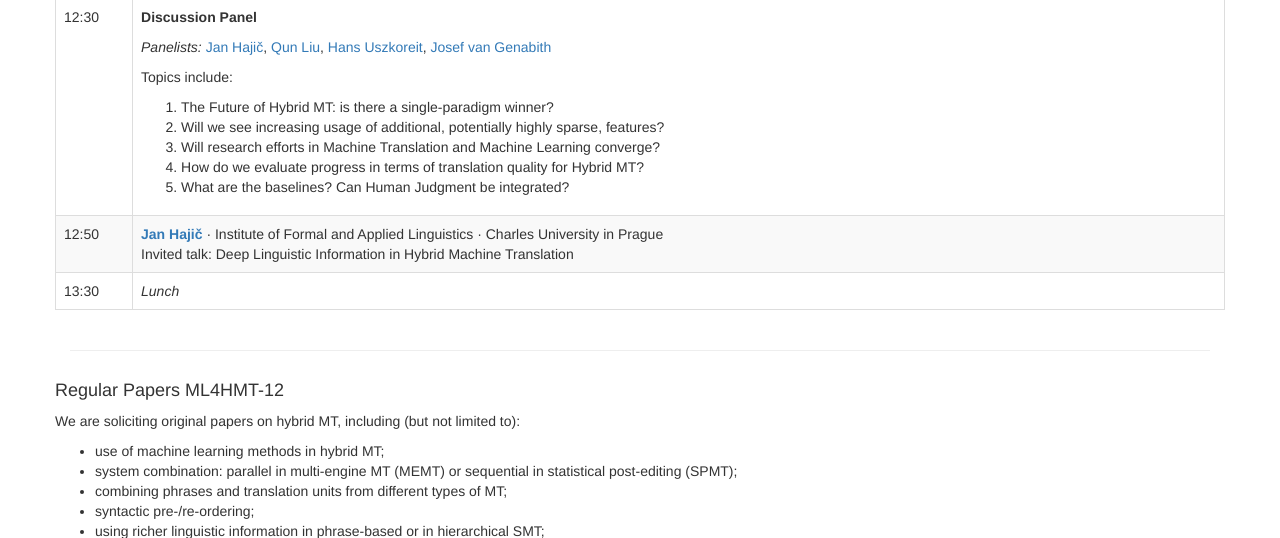
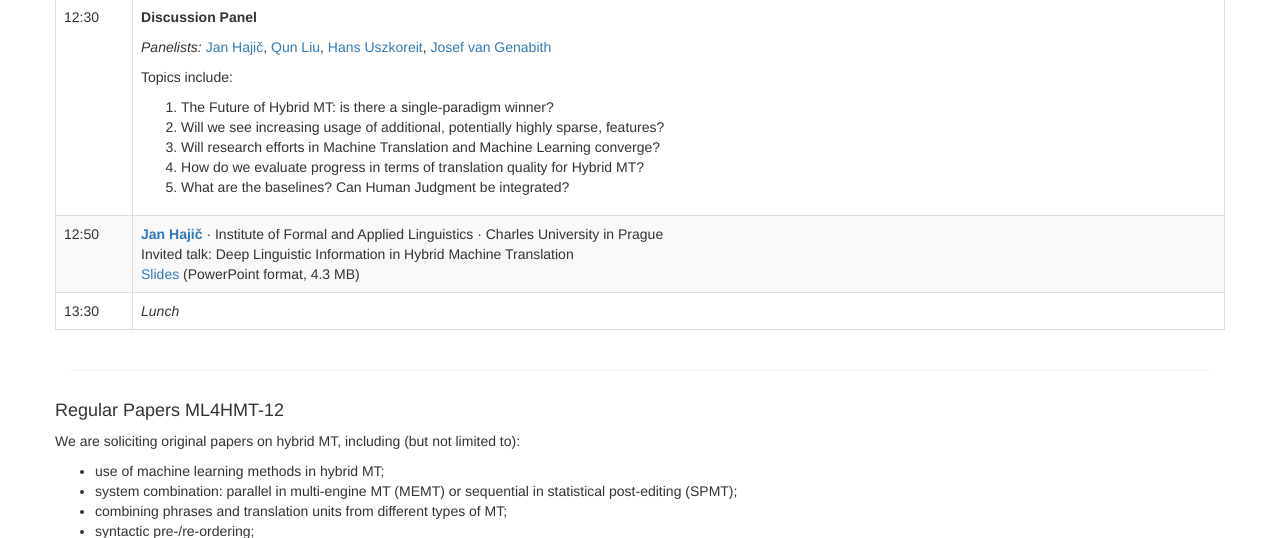
Before and after one commit to cfedermann/ML4HMT-Workshop, a Django app: page / in a window 1280 px wide. Shown: the part 1398-1936 px from the top of the page. Run offline with Django 3.2, Linux system fonts and the light colour scheme; some libraries are stand-ins or nearby versions.

Commit message:
Added slides for the invited talk.

```diff
--- a/ml4hmt/templates/program.html
+++ b/ml4hmt/templates/program.html
@@ -53,7 +53,7 @@
           </ol></td>
         </tr>
         <tr>
-          <td>12:50</td><td><strong><a href="http://ufal.mff.cuni.cz/~hajic/">Jan Haji&ccaron;</a></strong> &middot; Institute of Formal and Applied Linguistics &middot; Charles University in Prague<br/>Invited talk: Deep Linguistic Information in Hybrid Machine Translation</td>
+          <td>12:50</td><td><strong><a href="http://ufal.mff.cuni.cz/~hajic/">Jan Haji&ccaron;</a></strong> &middot; Institute of Formal and Applied Linguistics &middot; Charles University in Prague<br/>Invited talk: Deep Linguistic Information in Hybrid Machine Translation<br/><a href="http://www.dfki.de/~cfedermann/ML4HMT/ML4HMT-2012-jan-hajic-invited-talk-slides.ppt">Slides</a> (PowerPoint format, 4.3 MB)</td>
         </tr>
         <tr>
           <td>13:30</td><td><em>Lunch</em></td>
```
